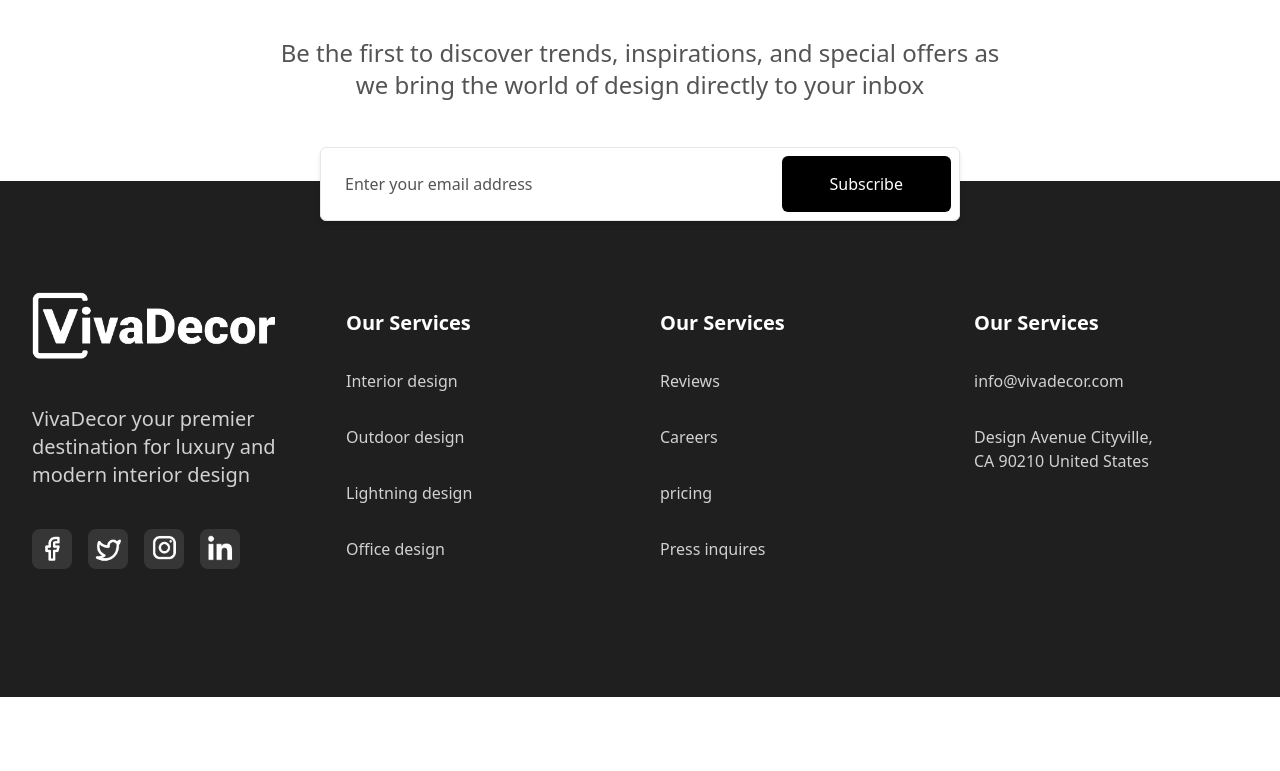
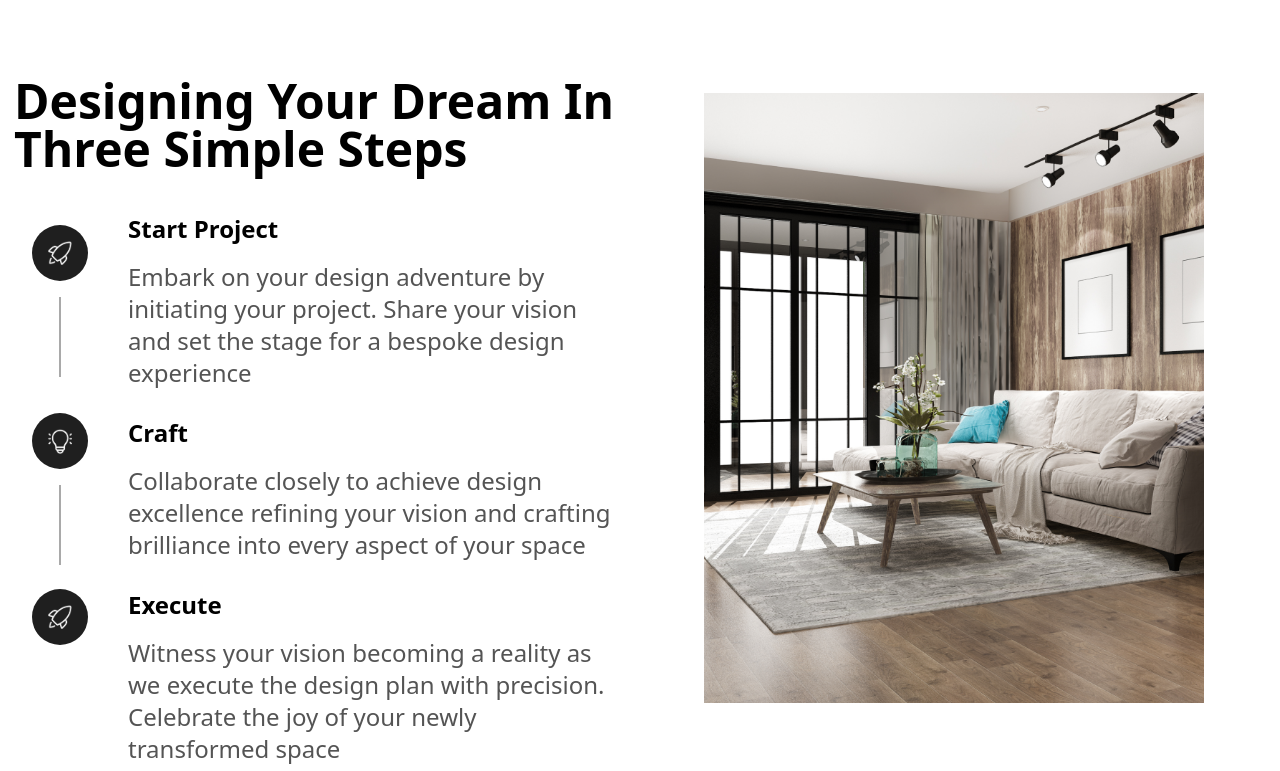
Before and after one commit to aliallam98/Webmasters-internship-tasks, a website: page Week-Two-Task-One/src/index.html in a window 1280 px wide. Shown: the part 1909-2680 px from the top of the page. Before the commit the page ends 2606 px from the top, so only its background shows below. Drawn offline with Linux system fonts and the light colour scheme.

Commit message:
Finished progress section .

```diff
--- a/Week-Two-Task-One/src/index.html
+++ b/Week-Two-Task-One/src/index.html
@@ -155,7 +155,7 @@
         </div>
       </section>
 
-      <section>
+      <section class="py-10 md:py-20">
         <div class="container grid lg:grid-cols-2">
           <img
             src="./images/Mask group.png"
@@ -191,11 +191,81 @@
                 </h3>
                 <img src="./images/plus.png" alt="plus" class="size-8" />
               </div>
-              <button class="bg-black px-10 py-3 max-w-fit text-white mt-8 rounded-md">
+              <button
+                class="bg-black px-10 py-3 max-w-fit text-white mt-8 rounded-md"
+              >
                 Learn More
               </button>
             </div>
           </div>
+        </div>
+      </section>
+
+      <section class="progress py-10 md:py-20">
+        <div class="container grid lg:grid-cols-2 gap-10">
+          <div class="flex flex-col gap-10 items-center">
+            <h1
+              class="text-2xl md:text-5xl lg:text4xl font-semibold capitalize -ml-6"
+            >
+              Designing Your Dream in <br />
+              Three Simple Steps
+            </h1>
+            <div class="space-y-6">
+              <div class="flex gap-10 items-center">
+                <div class="flex flex-col items-center gap-4">
+                  <span class="block size-14 bg-mainBlackColor p-4 rounded-full"
+                    ><img src="./images/rocketIcon.png" alt="rocketIcon"
+                  /></span>
+                  <span class="block h-20 w-0.5 bg-grayHeader/50"></span>
+                </div>
+                <div class="space-y-4">
+                  <h3 class="text-2xl font-semibold">Start Project</h3>
+                  <p class="text-grayHeader max-w-[500px] lg:text-2xl">
+                    Embark on your design adventure by initiating your project.
+                    Share your vision and set the stage for a bespoke design
+                    experience
+                  </p>
+                </div>
+              </div>
+              <div class="flex gap-10 items-center">
+                <div class="flex flex-col items-center gap-4">
+                  <span class="block size-14 bg-mainBlackColor p-4 rounded-full"
+                    ><img src="./images/lightIcon.png" alt="rocketIcon"
+                  /></span>
+                  <span class="block h-20 w-0.5 bg-grayHeader/50"></span>
+                </div>
+                <div class="space-y-4">
+                  <h3 class="text-2xl font-semibold">Craft</h3>
+                  <p class="text-grayHeader max-w-[500px] lg:text-2xl">
+                    Collaborate closely to achieve design excellence refining
+                    your vision and crafting brilliance into every aspect of
+                    your space
+                  </p>
+                </div>
+              </div>
+              <div class="flex gap-10">
+                <div>
+                  <span class="block size-14 bg-mainBlackColor p-4 rounded-full"
+                    ><img src="./images/rocketIcon.png" alt="rocketIcon"
+                  /></span>
+                </div>
+
+                <div class="space-y-4">
+                  <h3 class="text-2xl font-semibold">Execute</h3>
+                  <p class="text-grayHeader max-w-[500px] lg:text-2xl">
+                    Witness your vision becoming a reality as we execute the
+                    design plan with precision. Celebrate the joy of your newly
+                    transformed space
+                  </p>
+                </div>
+              </div>
+            </div>
+          </div>
+            <img
+              src="./images/Image.png"
+              alt="bedroomImage"
+              class="w-[500px] mx-auto lg:mt-52 xl:mt-4"
+            />
         </div>
       </section>
 
```
Also changed, not shown: Week-Two-Task-One/dist/output.css, Week-Two-Task-One/src/images/Image.png (added), Week-Two-Task-One/src/images/lightIcon.png (added), Week-Two-Task-One/src/images/rightIcon.png (added), Week-Two-Task-One/src/images/rocketIcon.png (added).
